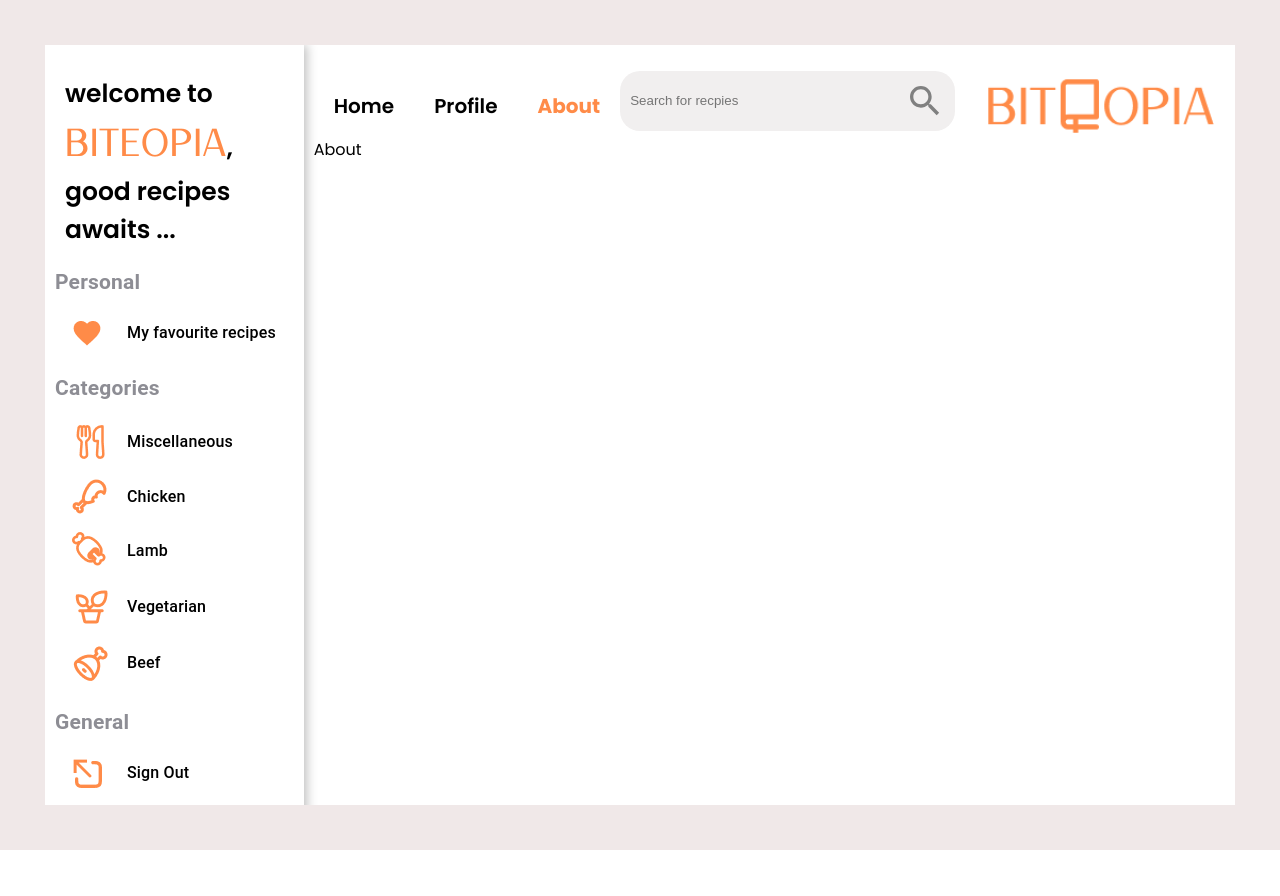
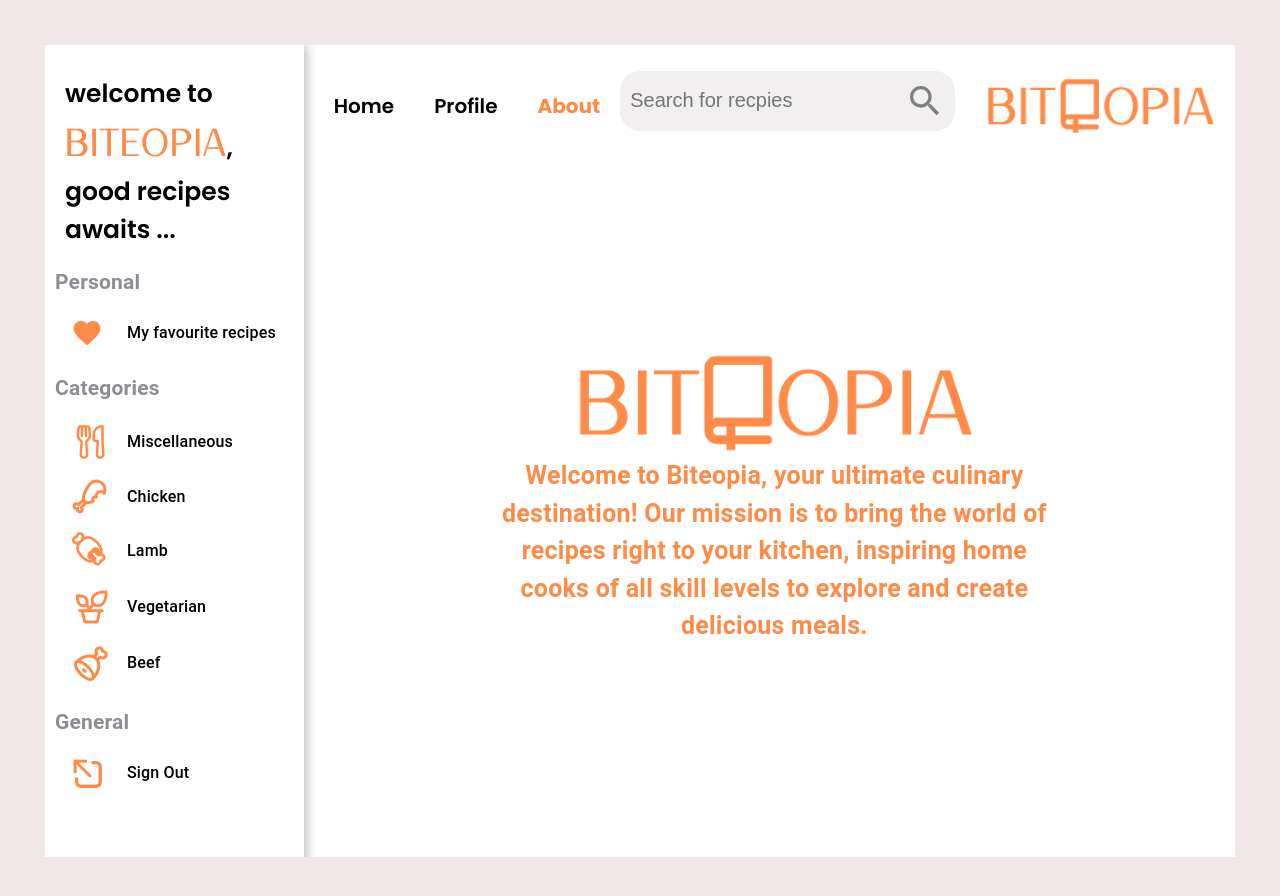
Before and after one commit to ACICT-DEPI/ONL1_SWD2_S1e-DepiDeals, a React (Create React App) app: page /About in a window 1280 px wide. Shown: the top 896 px of the page. Before the commit the page ends 850 px from the top, so only its background shows below. Built offline with nearby package versions, Linux system fonts and the light colour scheme.

Commit message:
step1 api

```diff
--- a/src/App.css
+++ b/src/App.css
@@ -37,10 +37,18 @@ button {
   width: 200px;
 }
 
+#about {
+  width: 400px;
+}
+
 @media only screen and (min-width: 500px) {
   /* For tablets: */
   #ologo {
     width: 180px;
+  }
+
+  #about {
+    width: 300px;
   }
 }
 
@@ -49,4 +57,8 @@ button {
   #ologo {
     width: 230px;
   }
+
+  #about {
+    width: 400px;
+  }
 }
--- a/src/components/AboutMe/AboutMe.jsx
+++ b/src/components/AboutMe/AboutMe.jsx
@@ -1,6 +1,30 @@
 import React from "react";
-import { Box } from "@mui/material";
+import { Box, Typography } from "@mui/material";
 
 export default function AboutMe() {
-  return <Box>About</Box>;
+  return (
+    <Box
+      sx={{
+        display: "flex",
+        flexDirection: "column",
+        justifyContent: "center",
+        alignItems: "center",
+        minHeight: "90vh",
+      }}>
+      <img id="about" src="aboutus.png" alt="logo" />
+
+      <Typography
+        sx={{
+          maxWidth: "60%",
+          textAlign: "center",
+          color: "#FF8B48",
+          fontWeight: "bold",
+          fontSize: { xs: "20px", md: "25px" },
+        }}>
+        Welcome to Biteopia, your ultimate culinary destination! Our mission is
+        to bring the world of recipes right to your kitchen, inspiring home
+        cooks of all skill levels to explore and create delicious meals.
+      </Typography>
+    </Box>
+  );
 }
--- a/src/components/Home/Card.jsx
+++ b/src/components/Home/Card.jsx
@@ -2,7 +2,8 @@ import React, { useState } from "react";
 
 import { Box, Typography } from "@mui/material";
 
-export default function Card() {
+export default function Card({ item }) {
+  console.log(item);
   const [srcc, setSrc] = useState("love.png");
   const love = () => {
     srcc === "love.png" ? setSrc("heart2.png") : setSrc("love.png");
@@ -11,7 +12,7 @@ export default function Card() {
     <Box
       sx={{
         position: "relative",
-        maxWidth: { xs: "200px", md: "250px" },
+        maxWidth: { xs: "139px", sm: "200px", md: "250px" },
         margin: "8px",
         display: "flex",
         flexDirection: "column",
@@ -25,12 +26,17 @@ export default function Card() {
           alt="like"
         />
       </button>
-      <img width={"100%"} src="meal.jpg" alt="re" />
-      <Typography sx={{ fontWeight: "bold", fontSize: "25px" }}>
-        Kumpir
+      <img width={"100%"} src={item.strMealThumb} alt="re" />
+      <Typography
+        sx={{
+          fontWeight: "bold",
+          fontSize: { xs: "20px", sm: "25px" },
+        }}>
+        {item.strMeal}
       </Typography>
-      <Typography sx={{ color: "#FF8B48", fontSize: "18px" }}>
-        Area: Turkish
+      <Typography
+        sx={{ color: "#FF8B48", fontSize: { xs: "15px", sm: "18px" } }}>
+        Area: {item.strArea}
       </Typography>
     </Box>
   );
--- a/src/components/Home/Filter.jsx
+++ b/src/components/Home/Filter.jsx
@@ -1,13 +1,11 @@
 import React, { useState } from "react";
 import "./Filter.css";
-
 
 export default function Filter() {
   const [selectedTab, setSelectedTab] = useState("All");
 
   function handleTabClick(i) {
     setSelectedTab(i);
-
   }
 
   function Tab({ label, isSelected, onClick }) {
@@ -47,12 +45,6 @@ export default function Filter() {
           isSelected={selectedTab === "Vegetarian"}
           onClick={() => handleTabClick("Vegetarian")}
         />
-
-        <Tab
-          label="Miscellaneous"
-          isSelected={selectedTab === "Miscellaneous"}
-          onClick={() => handleTabClick("Miscellaneous")}
-        />
       </div>
     </div>
   );
--- a/src/components/Home/Home.jsx
+++ b/src/components/Home/Home.jsx
@@ -1,4 +1,4 @@
-import React from "react";
+import React, { useEffect, useState } from "react";
 import Filter from "./Filter";
 import SearchBar from "../Layouts/SearchBar";
 import { Box, Typography } from "@mui/material";
@@ -6,14 +6,40 @@ import Card from "./Card";
 
 export default function Home() {
   const Cards = () => {
-    const cardArray = [];
+    const [data, setData] = useState([]);
+    const [loading, setLoading] = useState(true);
+    const [error, setError] = useState(null);
 
-    for (let i = 0; i < 20; i++) {
-      cardArray.push(<Card />);
-    }
+    useEffect(() => {
+      fetch("https://www.themealdb.com/api/json/v1/1/search.php?s=p")
+        .then((response) => {
+          if (!response.ok) {
+            throw new Error(
+              "Network response was not ok " + response.statusText
+            );
+          }
+          return response.json();
+        })
+        .then((data) => {
+          setData(data.meals || []); // Handle case where meals might be null
+          setLoading(false);
+        })
+        .catch((error) => {
+          setError(error);
+          setLoading(false);
+        });
+    }, []);
+
+    if (loading) return <div>Loading...</div>;
+    if (error) return <div>Error: {error.message}</div>;
+
+    const cardArray = data.map((item) => (
+      <Card key={item.idMeal} item={item} />
+    ));
 
     return <>{cardArray}</>;
   };
+
   return (
     <Box
       sx={{
--- a/src/components/Layouts/SearchBar.jsx
+++ b/src/components/Layouts/SearchBar.jsx
@@ -13,12 +13,13 @@ export default function SearchBar({ phone }) {
         position: "relative",
         height: { xs: "30px", md: "40px" },
         marginBottom: "10px",
+        fontSize: { xs: "18px", md: "20px" },
       }}>
       <input
         style={{
           width: "100%",
           borderRadius: "20px",
-          fontSize: { xs: "18px", md: "20px" },
+          fontSize: "inherit",
           padding: "10px",
           border: "none",
           height: "100%",
```
Also changed, not shown: public/aboutus.png (added).
